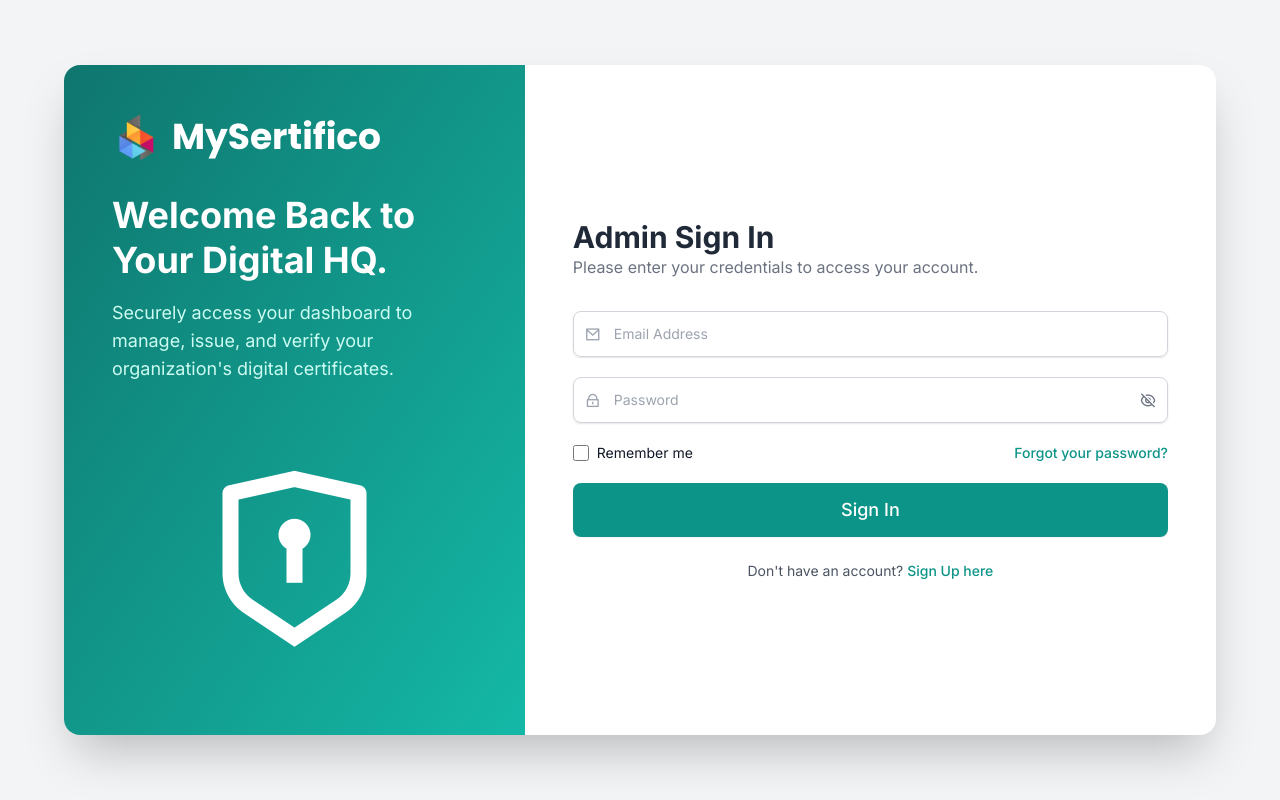
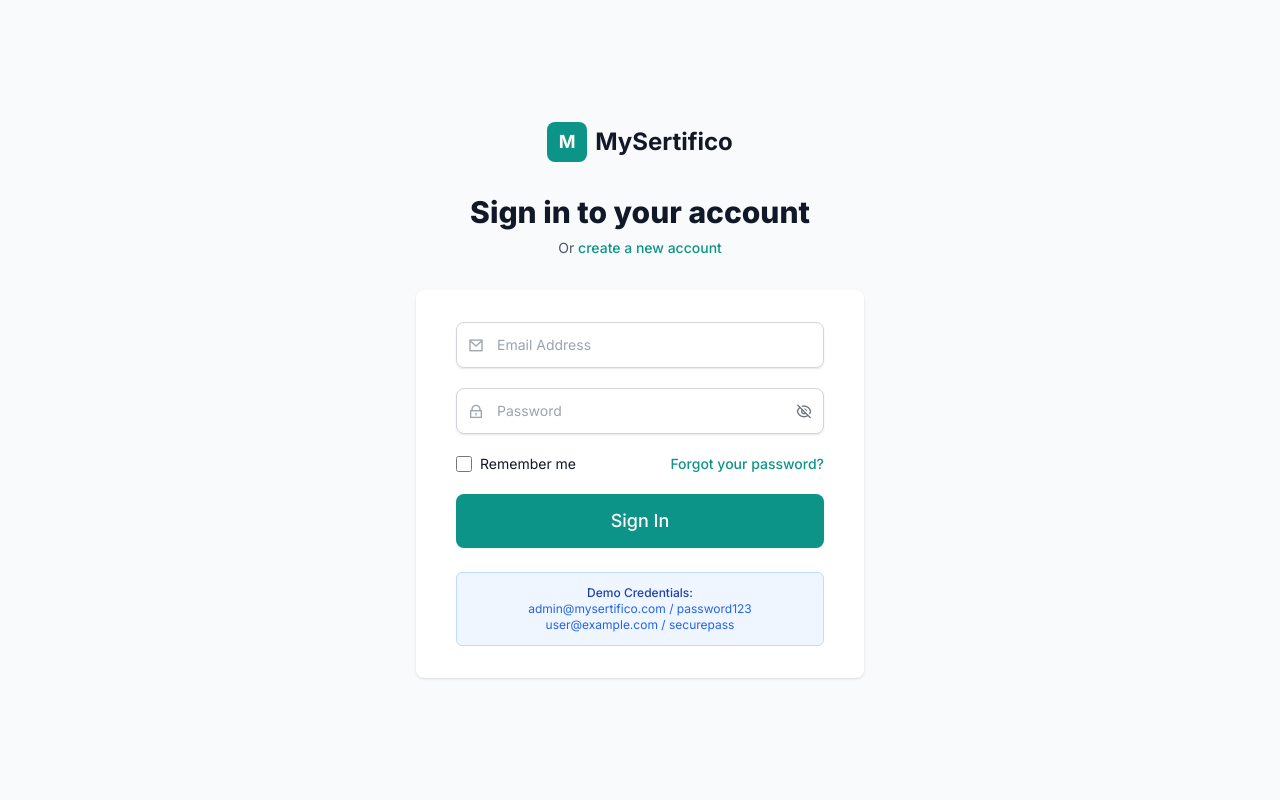
Before and after one commit to webappstudio-my/mysertifico, a React (Vite) app: page /auth/sign-in in a window 1280 px wide. Built offline with nearby package versions, Linux system fonts and the light colour scheme.

Commit message:
SignIn Page changes to original concept

```diff
--- a/src/pages/mysertifico/auth/SignIn.jsx
+++ b/src/pages/mysertifico/auth/SignIn.jsx
@@ -94,50 +94,75 @@ const SignIn = () => {
     };
 
     return (
-        <div className="min-h-screen flex items-center justify-center bg-gray-100 antialiased text-gray-800 p-4">
-            <div className="grid lg:grid-cols-5 gap-0 items-center max-w-6xl mx-auto bg-white shadow-2xl rounded-2xl overflow-hidden">
+        <div className="min-h-screen bg-gray-50 flex flex-col justify-center py-12 sm:px-6 lg:px-8">
+            <div className="sm:mx-auto sm:w-full sm:max-w-md">
+                {/* Logo */}
+                <div className="flex justify-center items-center gap-2 mb-8">
+                    <div className="h-10 w-10 bg-primary rounded-lg flex items-center justify-center">
+                        <span className="text-white font-bold text-lg">M</span>
+                    </div>
+                    <span className="font-bold text-2xl text-gray-900">MySertifico</span>
+                </div>
 
-                {/* Left Column: Branding and Information (Desktop Only) */}
-                <div className="hidden lg:flex flex-col justify-center p-12 bg-gradient-to-br from-primary-dark to-primary-light h-full lg:col-span-2">
-                    <Link to="/" className="flex items-center gap-x-3 mb-8">
-                        <img className="h-12 w-12" src="/assets/images/logos/logo.png" alt="MySertifico Logo" onError={(e) => { e.target.onerror = null; e.target.src = 'https://placehold.co/48x48/ffffff/0d9488?text=M'; }} />
-                        <span className="font-poppins text-4xl font-bold text-white">MySertifico</span>
+                <h2 className="text-center text-3xl font-extrabold text-gray-900">
+                    Sign in to your account
+                </h2>
+                <p className="mt-2 text-center text-sm text-gray-600">
+                    Or{' '}
+                    <Link to="/auth/signup" className="font-medium text-primary hover:underline">
+                        create a new account
                     </Link>
-                    <h1 className="text-4xl font-bold text-white leading-tight mb-4">Welcome Back to Your Digital HQ.</h1>
-                    <p className="text-teal-100 text-lg">Securely access your dashboard to manage, issue, and verify your organization's digital certificates.</p>
-                    <div className="mt-12 flex items-center justify-center">
-                        <div className="relative w-64 h-64">
-                            <div className="absolute inset-0 bg-primary-400 opacity-20 rounded-full blur-2xl"></div>
-                            <i className="ri-shield-keyhole-line text-white absolute top-1/2 left-1/2 -translate-x-1/2 -translate-y-1/2" style={{ fontSize: '12rem' }}></i>
+                </p>
+            </div>
+
+            <div className="mt-8 sm:mx-auto sm:w-full sm:max-w-md">
+                <div className="bg-white py-8 px-4 shadow sm:rounded-lg sm:px-10">
+                    {/* General Error Message */}
+                    {generalError && (
+                        <div className="mb-4 bg-red-50 border border-red-200 rounded-md p-4">
+                            <div className="flex">
+                                <div className="flex-shrink-0">
+                                    <i className="ri-error-warning-line text-red-400"></i>
+                                </div>
+                                <div className="ml-3">
+                                    <h3 className="text-sm font-medium text-red-800">
+                                        Authentication failed
+                                    </h3>
+                                    <div className="mt-2 text-sm text-red-700">
+                                        {generalError}
                                     </div>
                                 </div>
                             </div>
+                        </div>
+                    )}
 
-                {/* Right Column: Sign-in Form */}
-                <div className="p-8 sm:p-12 lg:col-span-3">
-                    {/* Logo for mobile/single column view */}
-                    <div className="text-center lg:hidden mb-8">
-                        <Link to="/" className="flex items-center justify-center gap-x-2">
-                            <img src="/assets/images/logos/logo.png" alt="MySertifico Logo" className="h-10 w-10" onError={(e) => { e.target.onerror = null; e.target.src = 'https://placehold.co/40x40/ffffff/0d9488?text=M'; }} />
-                            <span className="font-poppins text-3xl font-bold text-primary">MySertifico</span>
-                        </Link>
+                    {/* Loading Overlay */}
+                    <div className="relative">
+                        {loading && (
+                            <div className="absolute inset-0 bg-white bg-opacity-50 flex items-center justify-center z-10 rounded-lg">
+                                <div className="flex items-center gap-2">
+                                    <i className="ri-loader-4-line animate-spin text-primary text-xl"></i>
+                                    <span className="text-primary font-medium">Signing in...</span>
                                 </div>
-
-                    <h2 className="font-bold text-3xl text-gray-800">Admin Sign In</h2>
-                    <p className="text-gray-500 mb-8">Please enter your credentials to access your account.</p>
+                            </div>
+                        )}
 
                         <SignInForm
                             formData={formData}
                             handleChange={handleChange}
                             handleSubmit={handleSubmit}
                             errors={errors}
+                            loading={loading}
                         />
+                    </div>
 
-                    <div className="mt-6 text-center">
-                        <p className="text-sm text-gray-600">
-                            Don't have an account?
-                            <Link to="/auth/sign-up" className="font-medium text-primary hover:underline ml-1">Sign Up here</Link>
-                        </p>
+                    {/* Demo Credentials */}
+                    <div className="mt-6 p-3 bg-blue-50 border border-blue-200 rounded-md">
+                        <div className="text-center">
+                            <p className="text-xs font-medium text-blue-800">Demo Credentials:</p>
+                            <p className="text-xs text-blue-600">admin@mysertifico.com / password123</p>
+                            <p className="text-xs text-blue-600">user@example.com / securepass</p>
+                        </div>
                     </div>
                 </div>
             </div>
```
Lines whose indentation alone changed are shown as unchanged.
